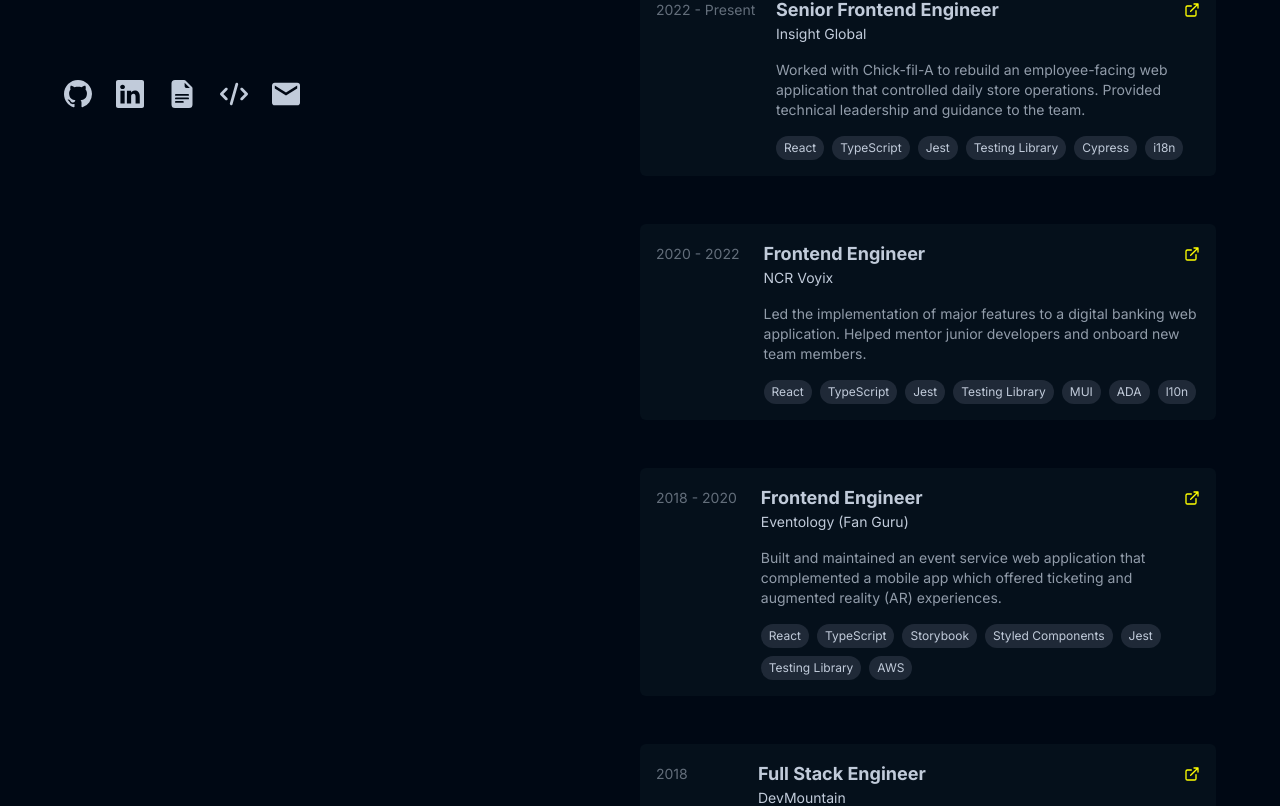
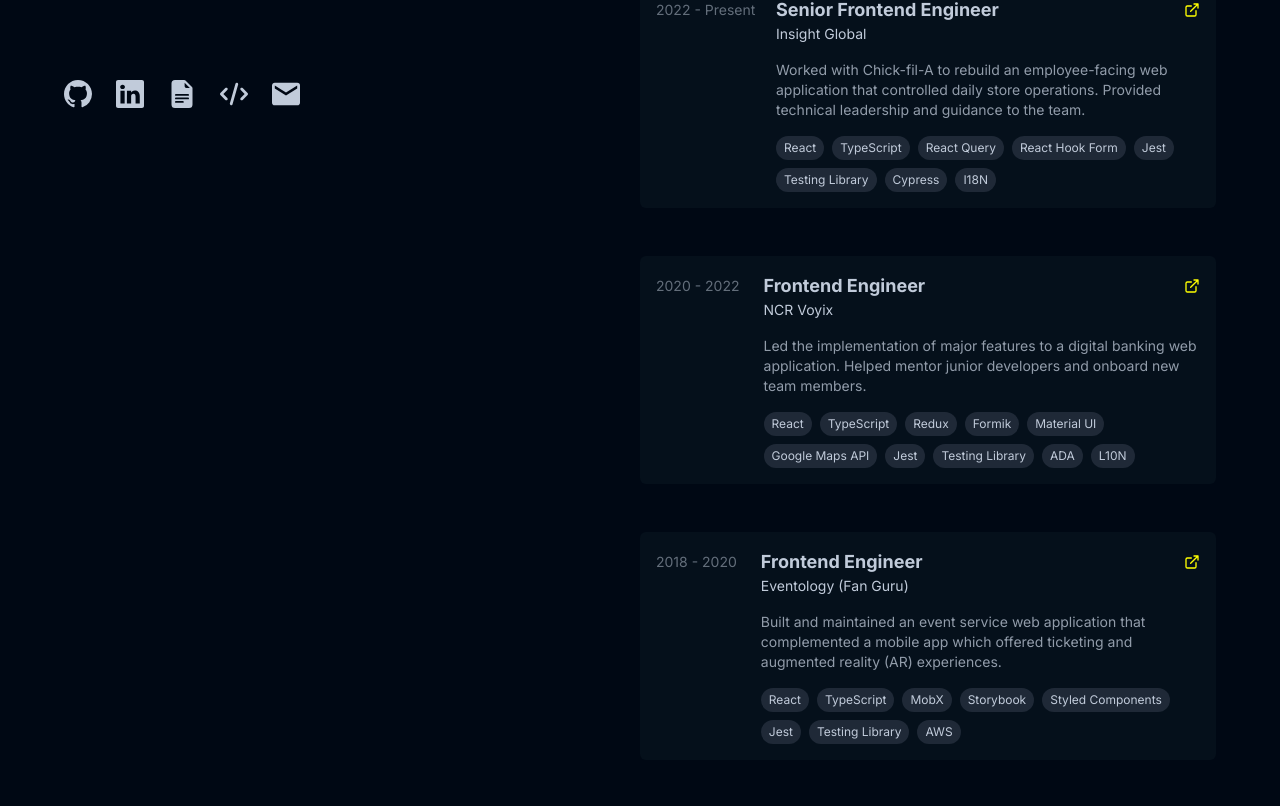
Before and after one commit to bengquist/portfolio, a Next.js app: page / in a window 1280 px wide. Shown: the part 580-1386 px from the top of the page. Built offline with nearby package versions, Linux system fonts and the light colour scheme.

Commit message:
update experience data

```diff
--- a/app/experience/data.ts
+++ b/app/experience/data.ts
@@ -9,10 +9,12 @@
 		technologies: [
 			"React",
 			"TypeScript",
+			"React Query",
+			"React Hook Form",
 			"Jest",
 			"Testing Library",
 			"Cypress",
-			"i18n",
+			"I18N",
 		],
 		url: "https://insightglobal.com",
 	},
@@ -26,11 +28,14 @@
 		technologies: [
 			"React",
 			"TypeScript",
+			"Redux",
+			"Formik",
+			"Material UI",
+			"Google Maps API",
 			"Jest",
 			"Testing Library",
-			"MUI",
 			"ADA",
-			"l10n",
+			"L10N",
 		],
 		url: "https://www.ncrvoyix.com",
 	},
@@ -44,6 +49,7 @@
 		technologies: [
 			"React",
 			"TypeScript",
+			"MobX",
 			"Storybook",
 			"Styled Components",
 			"Jest",
@@ -58,7 +64,15 @@
 		company: "DevMountain",
 		description:
 			"Developed three full-stack projects to demonstrate proficiency in various technologies and concepts.",
-		technologies: ["React", "Node", "Express", "PostgreSQL"],
+		technologies: [
+			"React",
+			"Node",
+			"Express",
+			"PostgreSQL",
+			"MongoDB",
+			"AWS",
+			"Firebase",
+		],
 		url: "https://devmountain.com",
 	},
 ];
```
